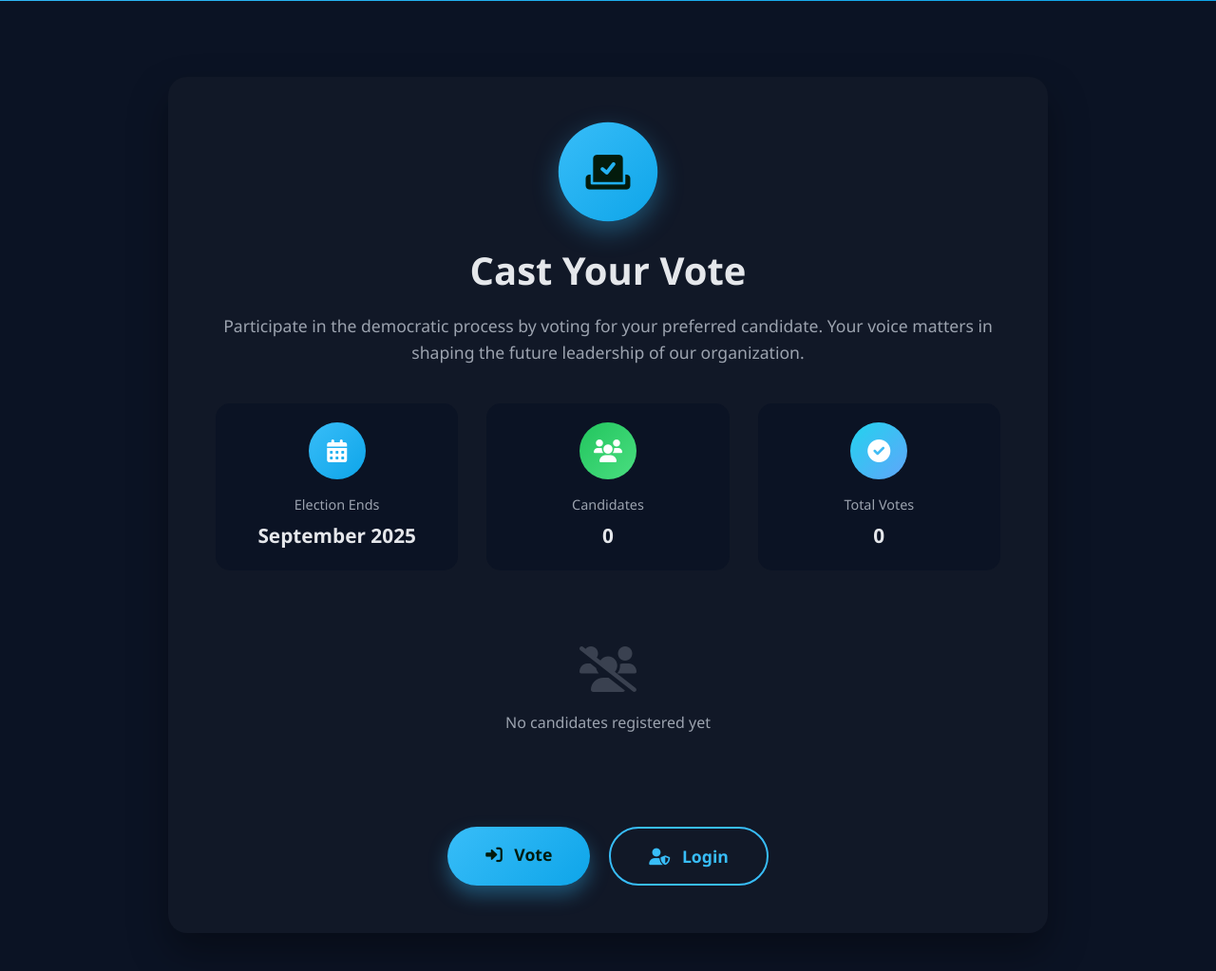
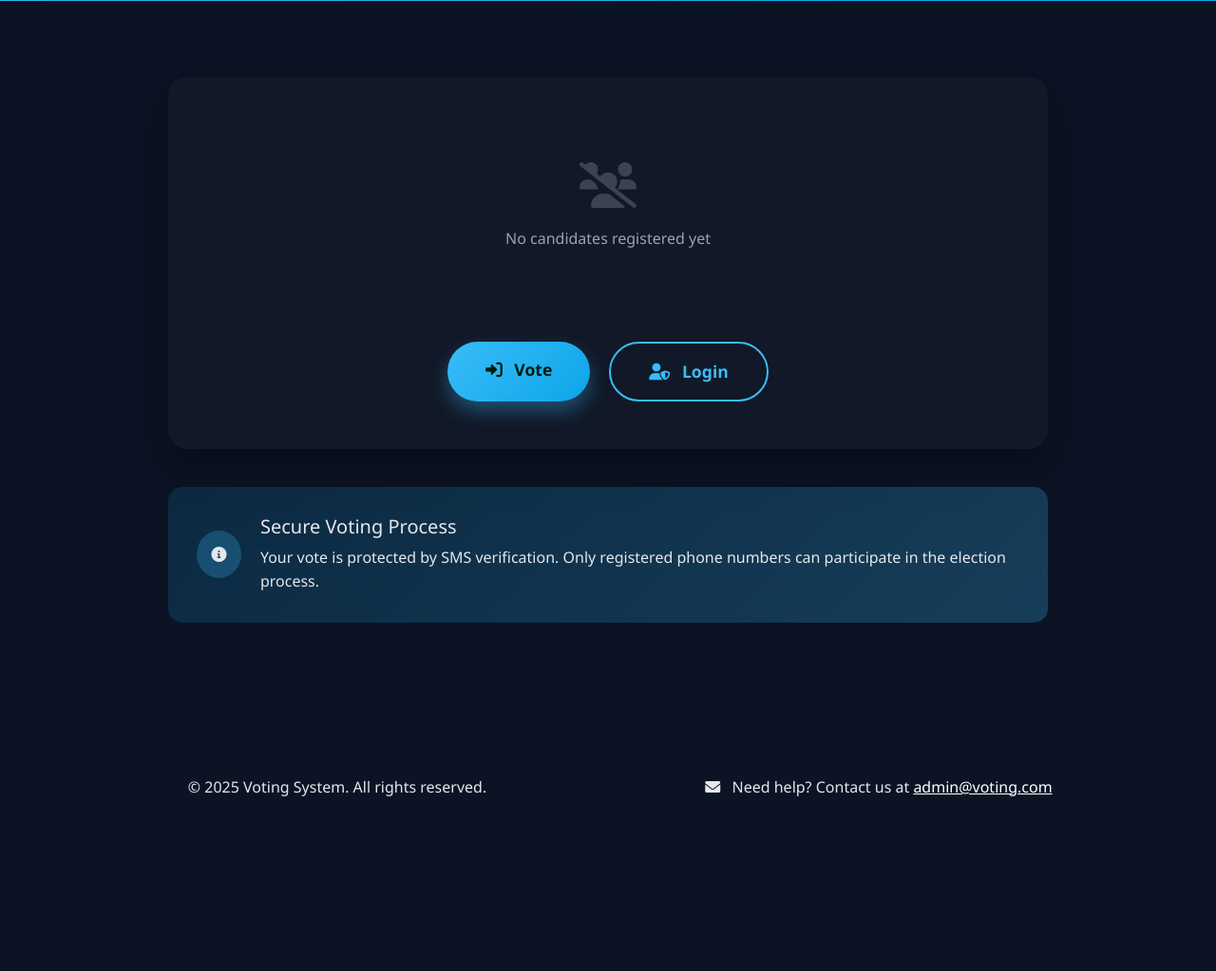
Before and after one commit to MONRIESHA/voting-system, a Django app: page / in a window 1280 px wide. Shown: the part 384-1407 px from the top of the page at 95% size. After the commit the page ends 1223 px from the top, so only its background shows below. Run offline with Django 5.2, Linux system fonts and the light colour scheme; data that the repository does not hold is empty.

Commit message:
Remove Cast Your Vote section and statistics from landing page - Focus on real-time election results only - Cleaner layout showing only live results

```diff
--- a/Template/landing.html
+++ b/Template/landing.html
@@ -367,46 +367,9 @@
             <div class="row justify-content-center">
                 <div class="col-lg-10">
                     <div class="election-card">
-                        <div class="election-icon">
-                            <i class="fas fa-vote-yea"></i>
-                        </div>
-
-                        <h2 class="election-title">Cast Your Vote</h2>
-                        <p class="election-description">
-                            Participate in the democratic process by voting for your preferred candidate.
-                            Your voice matters in shaping the future leadership of our organization.
-                        </p>
-
-                        <!-- Election Statistics -->
-                        <div class="stats-container">
-                            <div class="stat-item">
-                                <div class="stat-icon calendar">
-                                    <i class="fas fa-calendar-alt"></i>
-                                </div>
-                                <div class="stat-label">Election Ends</div>
-                                <div class="stat-value">{{ end_date }}</div>
-                            </div>
-
-                            <div class="stat-item">
-                                <div class="stat-icon candidates">
-                                    <i class="fas fa-users"></i>
-                                </div>
-                                <div class="stat-label">Candidates</div>
-                                <div class="stat-value">{{ candidate_count }}</div>
-                            </div>
-
-                            <div class="stat-item">
-                                <div class="stat-icon security">
-                                    <i class="fas fa-check-circle"></i>
-                                </div>
-                                <div class="stat-label">Total Votes</div>
-                                <div class="stat-value">{{ total_votes }}</div>
-                            </div>
-                        </div>
-
                         <!-- Real-Time Results Section -->
                         {% if candidates %}
-                        <div style="margin-top: 50px;">
+                        <div>
                             <h3 style="text-align: center; color: var(--text); margin-bottom: 10px;">
                                 <i class="fas fa-chart-bar me-2"></i>Live Results
                             </h3>
```
